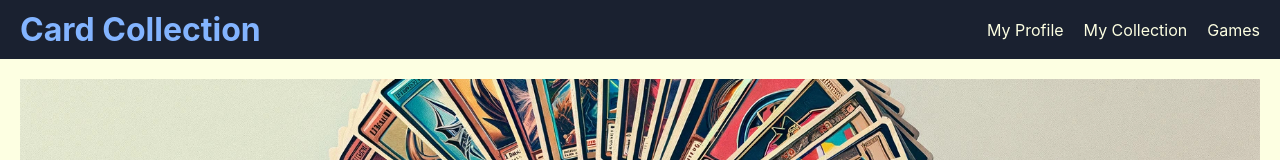
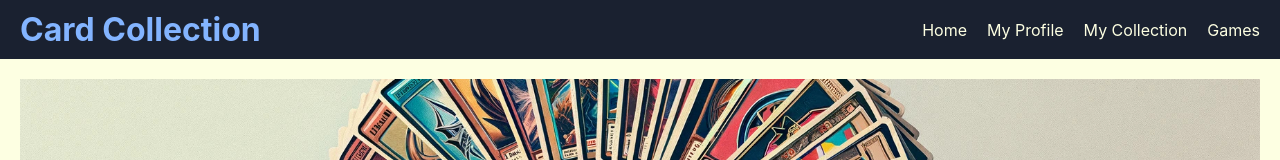
Before and after one commit to AnthonyMillerGit/ccg-collection, a React (Create React App) app in the folder front-end/: page / in a window 1280 px wide. Shown: the top 160 px of the page. Built offline with nearby package versions, Linux system fonts and the light colour scheme.

Commit message:
add home navigation to header

```diff
--- a/front-end/src/components/Header.js
+++ b/front-end/src/components/Header.js
@@ -1,4 +1,3 @@
-// src/components/Header.js
 import React from 'react';
 import { Link } from 'react-router-dom';
 import styled from 'styled-components';
@@ -35,6 +34,7 @@ const Header = () => {
     <HeaderContainer>
       <Logo>Card Collection</Logo>
       <Nav>
+        <NavLink to="/">Home</NavLink>
         <NavLink to="/profile">My Profile</NavLink>
         <NavLink to="/collection">My Collection</NavLink>
         <NavLink to="/games">Games</NavLink>
```
